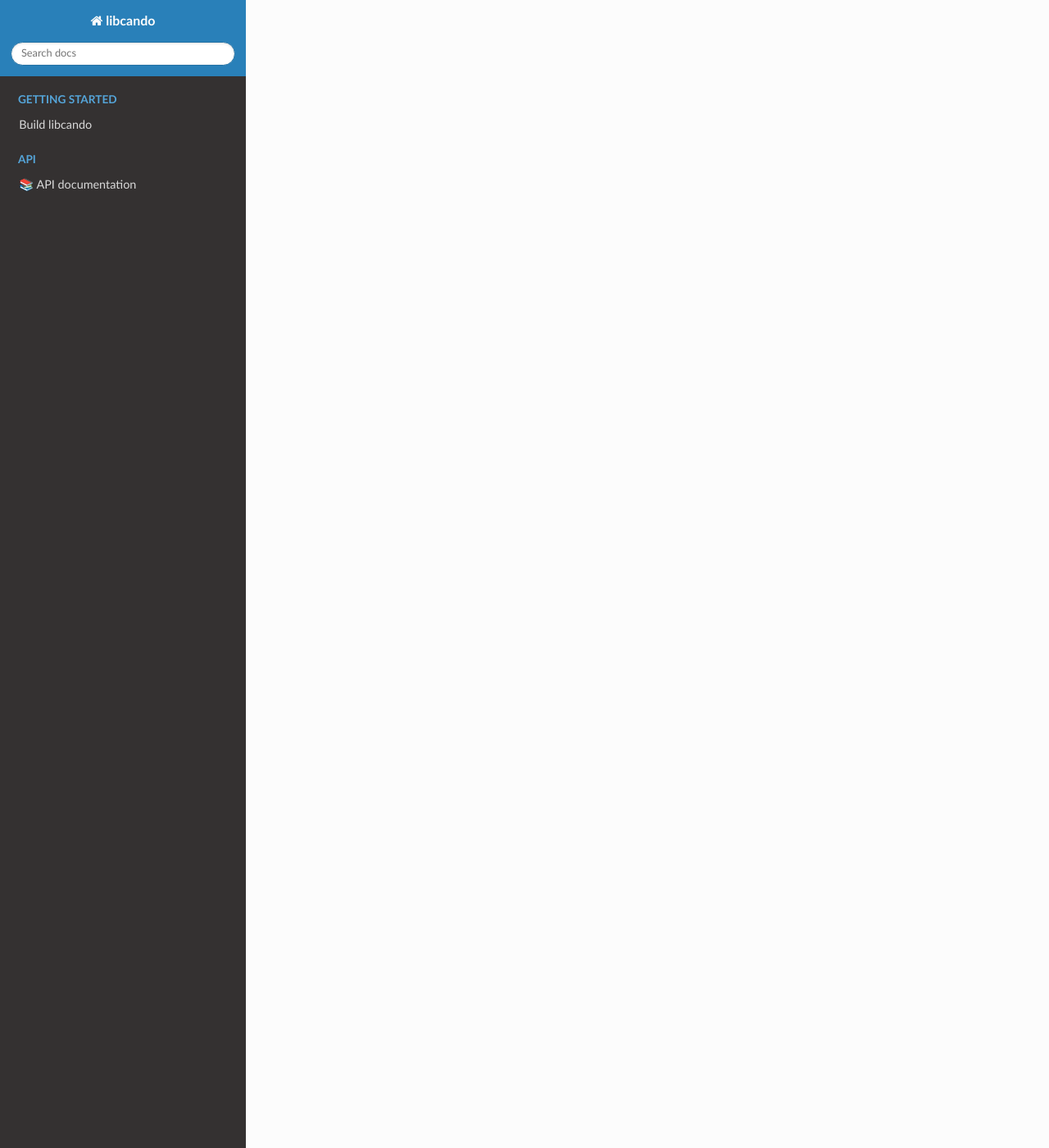
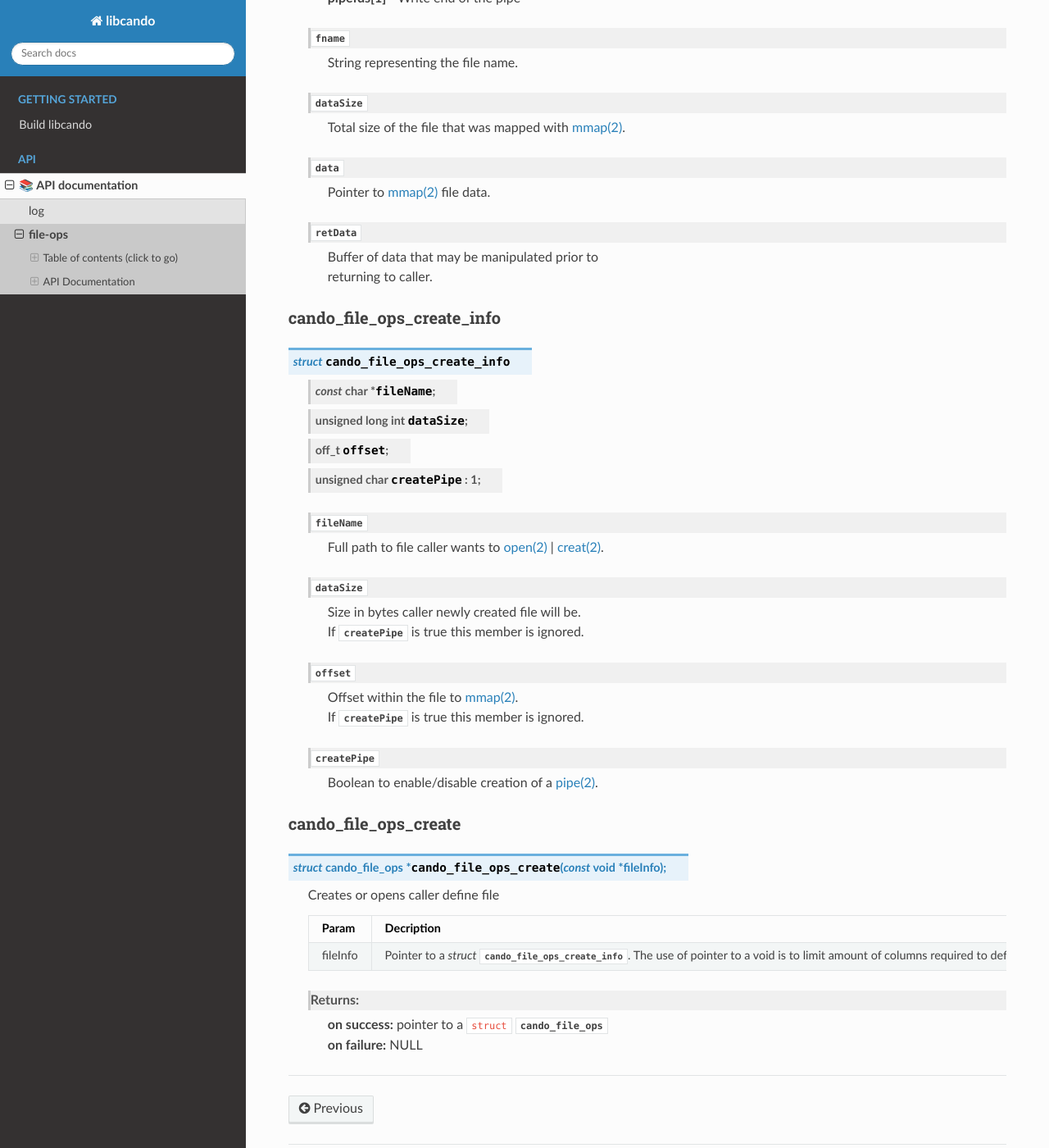
Before and after one commit to under-view/libcando, a Sphinx documentation site: the page built from docs/file-ops.rst, in a window 1280 px wide and 1400 px high, scrolled down 1489 px. Shown: the whole window at 82% size. Built offline with Sphinx 7.4.7 and the Read the Docs theme 3.1.0, drawn with Linux system fonts in a browser that asks for light colours; formulas are drawn with MathJax 3; some of the changed text lies outside the part shown.

Commit message:
file-ops: initialize documentation
Signed-off-by: Vincent Davis Jr <vince@underview.tech>

```diff
--- a/docs/file-ops.rst
+++ b/docs/file-ops.rst
@@ -7,3 +7,131 @@ Header: cando/file-ops.h
 
 Table of contents (click to go)
 ~~~~~~~~~~~~~~~~~~~~~~~~~~~~~~~
+
+======
+Macros
+======
+
+=====
+Enums
+=====
+
+======
+Unions
+======
+
+=======
+Structs
+=======
+
+1. :c:struct:`cando_file_ops`
+#. :c:struct:`cando_file_ops_create_info`
+#. :c:struct:`cando_file_ops_zero_copy_info`
+#. :c:struct:`cando_file_ops_set_data_info`
+
+=========
+Functions
+=========
+
+1. :c:func:`cando_file_ops_create`
+#. :c:func:`cando_file_ops_truncate_file`
+#. :c:func:`cando_file_ops_zero_copy`
+#. :c:func:`cando_file_ops_get_data`
+#. :c:func:`cando_file_ops_get_line`
+#. :c:func:`cando_file_ops_get_line_count`
+#. :c:func:`cando_file_ops_get_fd`
+#. :c:func:`cando_file_ops_get_data_size`
+#. :c:func:`cando_file_ops_get_filename`
+#. :c:func:`cando_file_ops_set_data`
+#. :c:func:`cando_file_ops_destroy`
+
+API Documentation
+~~~~~~~~~~~~~~~~~
+
+==============
+cando_file_ops
+==============
+
+.. c:struct:: cando_file_ops
+
+	.. c:member::
+		int    fd;
+		int    pipefds[2];
+		char   fname[FILE_NAME_LEN_MAX];
+		size_t dataSize;
+		void   *data;
+		void   *retData;
+
+	:c:member:`fd`
+		| File descriptor to open file.
+
+	:c:member:`pipefds`
+		| File descriptors associated with an open pipe.
+		| **pipefds[0]** - Read end of the pipe
+		| **pipefds[1]** - Write end of the pipe
+
+	:c:member:`fname`
+		| String representing the file name.
+
+	:c:member:`dataSize`
+		| Total size of the file that was mapped with `mmap(2)`_.
+
+	:c:member:`data`
+		| Pointer to `mmap(2)`_ file data.
+
+	:c:member:`retData`
+		| Buffer of data that may be manipulated prior to
+                | returning to caller.
+
+==========================
+cando_file_ops_create_info
+==========================
+
+.. c:struct:: cando_file_ops_create_info
+
+	.. c:member::
+		const char        *fileName;
+		unsigned long int dataSize;
+		off_t             offset;
+		unsigned char     createPipe : 1;
+
+	:c:member:`fileName`
+		| Full path to file caller wants to `open(2)`_ | `creat(2)`_.
+
+	:c:member:`dataSize`
+		| Size in bytes caller newly created file will be.
+		| If :c:member:`createPipe` is true this member is ignored.
+
+	:c:member:`offset`
+		| Offset within the file to `mmap(2)`_.
+		| If :c:member:`createPipe` is true this member is ignored.
+
+	:c:member:`createPipe`
+		| Boolean to enable/disable creation of a `pipe(2)`_.
+
+=====================
+cando_file_ops_create
+=====================
+
+.. c:function:: struct cando_file_ops *cando_file_ops_create(const void *fileInfo);
+
+	Creates or opens caller define file
+
+	========  ==========
+	Param     Decription
+	========  ==========
+	fileInfo  Pointer to a `struct` :c:struct:`cando_file_ops_create_info`.
+	          The use of pointer to a void is to limit amount
+	          of columns required to define a function.
+	========  ==========
+
+	Returns:
+		| **on success:** pointer to a ``struct`` :c:struct:`cando_file_ops`
+		| **on failure:** NULL
+
+=========================================================================================================================================
+
+.. _mmap(2):  https://man7.org/linux/man-pages/man2/mmap.2.html
+.. _open(2):  https://man7.org/linux/man-pages/man2/open.2.html
+.. _creat(2):  https://man7.org/linux/man-pages/man2/open.2.html
+.. _pipe(2):  https://man7.org/linux/man-pages/man2/pipe.2.html
```
Also changed, not shown: docs/api.rst (+4 -3 lines), 3 other files.
